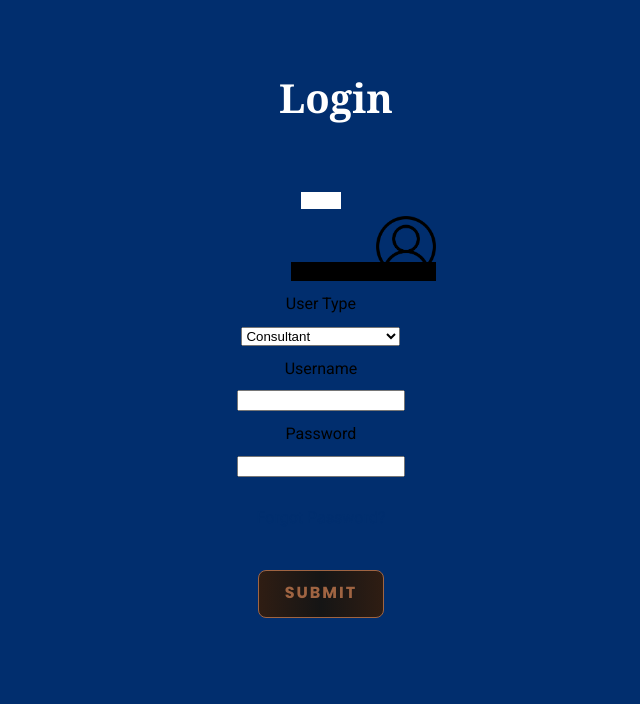
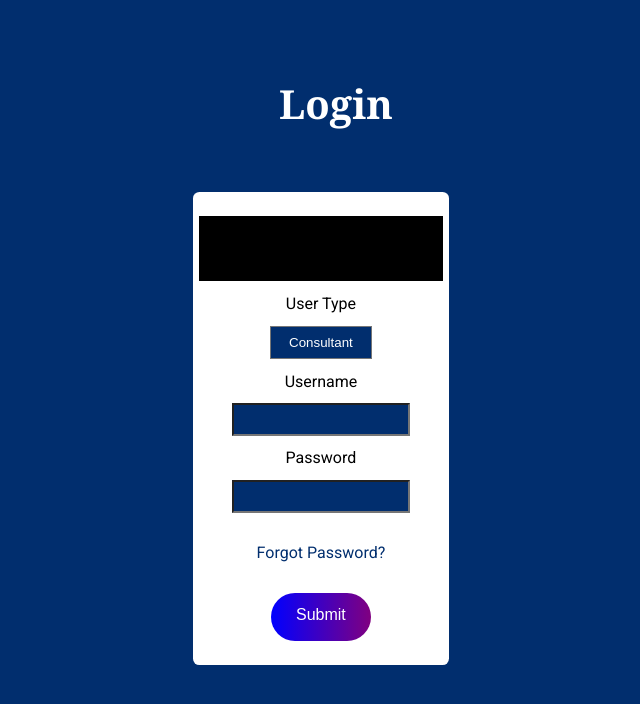
Before and after one commit to NotMash/FDM-Group-Employee-Timesheet-Portal, a React (Create React App) app in the folder frontend/: page /#/login_page in a window 1280 px wide. Shown: the top 704 px of the page, without its empty margins (336-976 px from the left). Built offline with nearby package versions, Linux system fonts and the light colour scheme.

Commit message:
fixed a lot of the css issues

```diff
--- a/frontend/src/Components/IT_Technician_Page/UserAccountCreation.js
+++ b/frontend/src/Components/IT_Technician_Page/UserAccountCreation.js
@@ -34,7 +34,7 @@ function UserAccountCreation() {
                             <input type="password" id="confirm_pword" name="confirm_u_password" placeholder="Confirm Password" required className={styles.input}></input>
                         </li>
                         <li>
-                            <input id="submit_button" type="submit" name="submit_btn" value="Submit"></input>
+                            <input className={styles.accCreationSubmit} id="submit_button" type="submit" name="submit_btn" value="Submit"></input>
                         </li>
                     </ul>
                 </form>
--- a/frontend/src/Components/IT_Technician_Page/UserAccountCreation.module.css
+++ b/frontend/src/Components/IT_Technician_Page/UserAccountCreation.module.css
@@ -42,7 +42,7 @@
     border-radius: 0.25pc;
 }
 
-input[type=submit]{
+.accCreationSubmit{
     width: 52%;
     margin-top: 5%;
     cursor: pointer;
--- a/frontend/src/Components/LoginForm/LoginForm.js
+++ b/frontend/src/Components/LoginForm/LoginForm.js
@@ -40,17 +40,17 @@ function LoginForm() {
     return(
         <>
             <form onSubmit={handleSubmit} className={styles.LoginForm}>
-                <ul>
-                    <li>
+                <ul className={styles.LoginFormList}>
+                    <li className={styles.LoginFormListElement}>
                         <figure>
                             <img className={styles.UserIcon} src="./user_icon.png"></img>
                         </figure>
                     </li>
-                    <li>
+                    <li className={styles.LoginFormListElement}>
                         <label>User Type</label>
                     </li>
-                    <li>
-                        <select className={styles.selectInput}
+                    <li className={styles.LoginFormListElement}>
+                        <select className={styles.SelectInput}
                         value={userType}
                         onChange={(e) => setUserType(e.target.value)}>
                             <option>Consultant</option>
@@ -59,29 +59,29 @@ function LoginForm() {
                             <option>IT Technician</option>
                         </select>
                     </li>
-                    <li>
+                    <li className={styles.LoginFormListElement}>
                         <label for="username">Username</label>
                     </li>
-                    <li>
+                    <li className={styles.LoginFormListElement}>
                         <input type="username" id="uname" name="u_name" required
                         className={styles.input}
                         value={username}
                         onChange={(e) => setUsername(e.target.value)}></input>
                     </li>
-                    <li>
+                    <li className={styles.LoginFormListElement}>
                         <label for="password">Password</label>
                     </li>
-                    <li>
+                    <li className={styles.LoginFormListElement}>
                         <input type="password" id="pword" name="u_password" required
                         className={styles.input}
                         value={password}
                         onChange={(e) => setPassword(e.target.value)}></input>
                     </li><br></br>
-                    <li>
-                        <a id={styles.forgotPass} href="">Forgot Password?</a>
+                    <li className={styles.LoginFormListElement}>
+                        <a id={styles.ForgotPass} href="">Forgot Password?</a>
                     </li><br></br>
-                    <li>
-                        <input id="submit_button" type="submit" name="submit_btn" value="Submit"></input>
+                    <li className={styles.LoginFormListElement}>
+                        <input className={styles.Submit} id="submit_button" type="submit" name="submit_btn" value="Submit"></input>
 
                     </li><br></br>
                 </ul>
--- a/frontend/src/Components/LoginForm/LoginForm.module.css
+++ b/frontend/src/Components/LoginForm/LoginForm.module.css
@@ -13,37 +13,51 @@ html{
     position: relative;
     top: 17pc;
     right: 2.5pc;
+    background-color: white;
 }
 
-ul{
+.LoginFormList{
     display: inline;
     list-style-type: none;
     background-color: white;
 }
 
-li{
+.LoginFormListElement{
     padding: 0.4pc;
     font-family: "Roboto", sans-serif;
 }
 
-figure, img{
+.UserIcon{
     display: inline;
     width: 25%;
     position: relative;
     margin-left: 85px;
-
 }
 
-input{
+.input{
     width: 10pc;
+    padding: 0.5em;
+    background-color: #012E6E;
+    color: white;
 }
 
-a{
+.SelectInput{
+    background-color: #012E6E;
+    padding: 0.6em;
+    width: 42%;
+    color: white;
+    text-align: center;
+    -webkit-appearance: none;
+    -moz-appearance: none;
+    appearance: none;
+}
+
+#ForgotPass{
     text-decoration: none;
     color: #012E6E;
 }
 
-input[type=submit]{
+.Submit{
     padding: 0.7pc 0.1pc;
     width: 100px;
     cursor: pointer;
```
